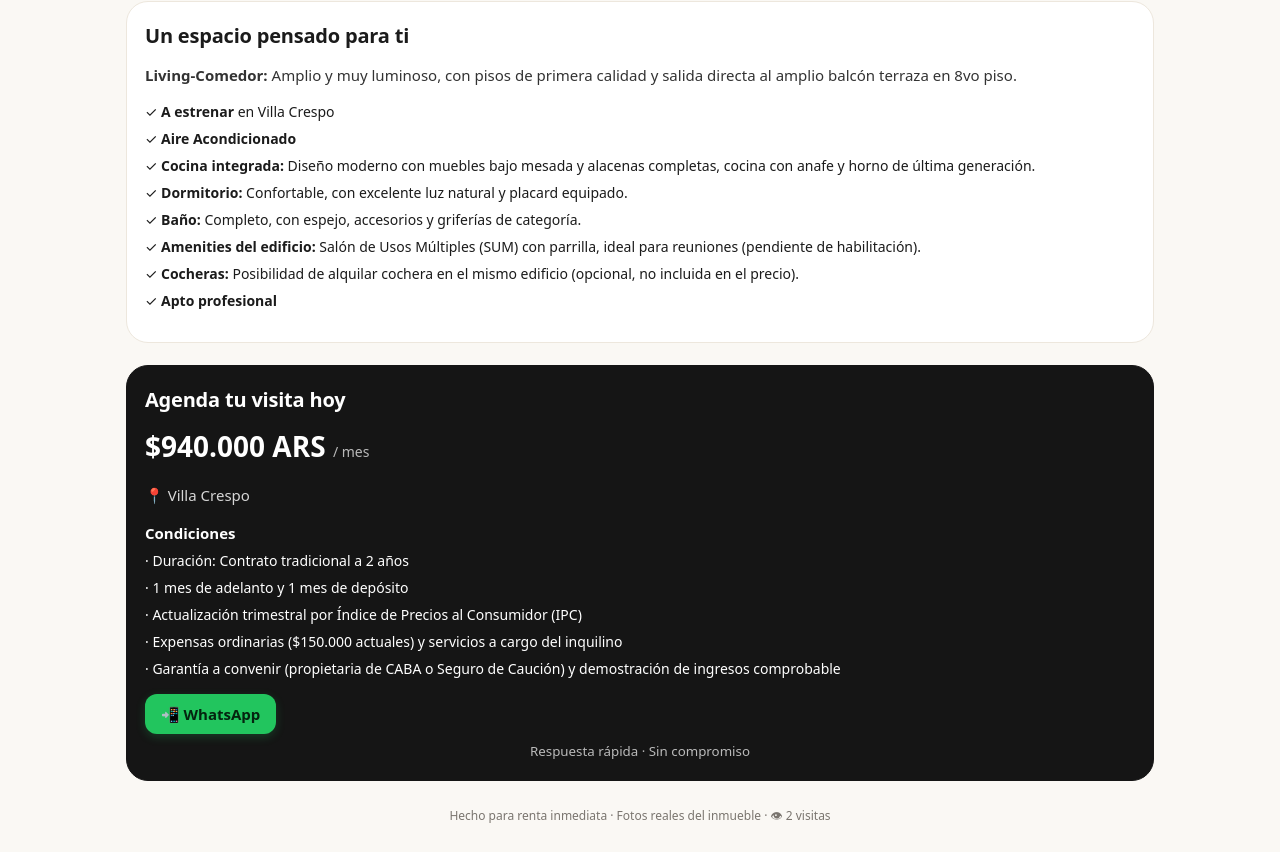
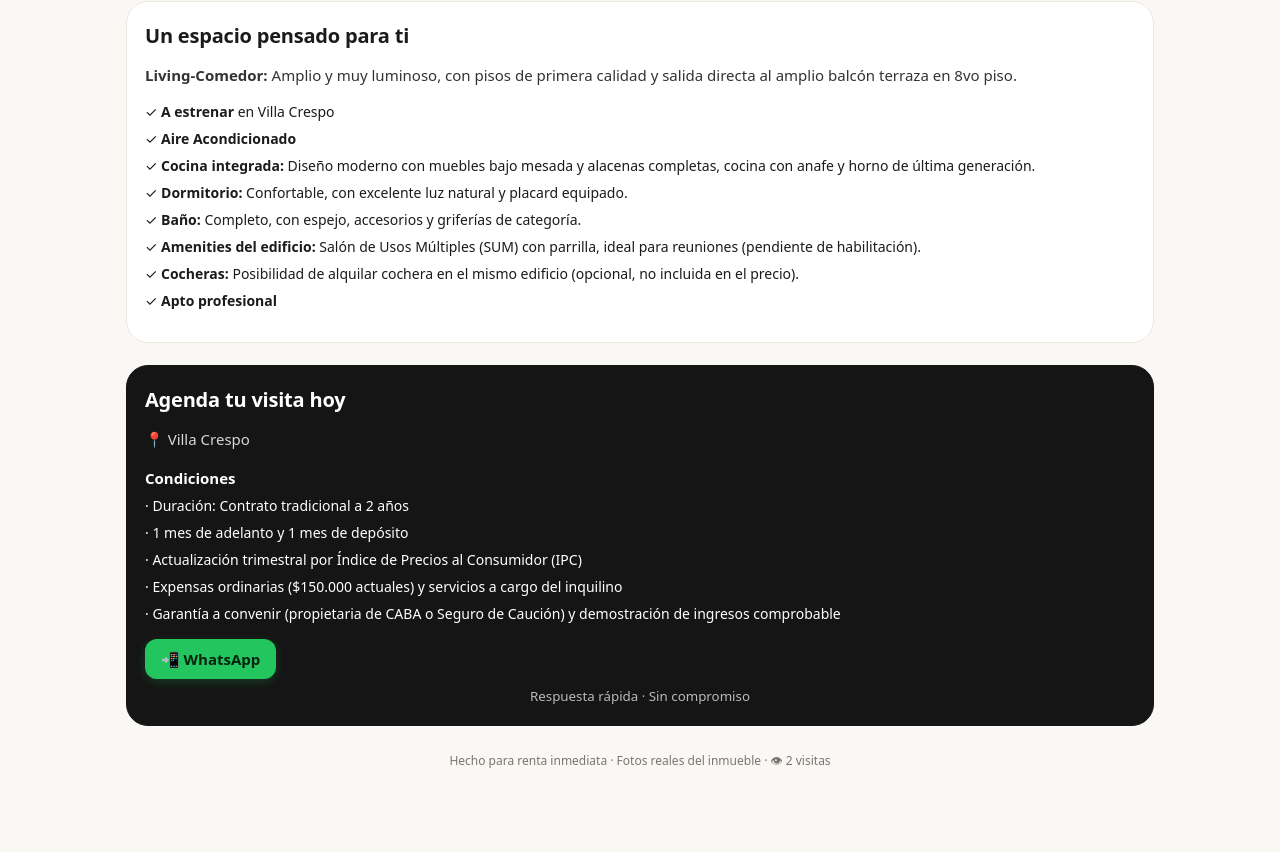
Before and after one commit to razor430/depto-alquiler, a React (Vite) app: page / in a window 1280 px wide. Shown: the part 2238-3090 px from the top of the page. After the commit the page ends 3035 px from the top, so only its background shows below. Built offline with nearby package versions, Linux system fonts and the light colour scheme; no server answers.

Commit message:
Sacar precio del cierre

```diff
--- a/src/App.jsx
+++ b/src/App.jsx
@@ -221,7 +221,6 @@ export default function App() {
       {/* CONTACTO / CIERRE */}
       <section className="section card dark" id="contacto">
         <h2>Agenda tu visita hoy</h2>
-        <p className="price">{SITE.precioMensual} <span>/ mes</span></p>
         <p>📍 {SITE.ubicacionAprox}</p>
         <h3>Condiciones</h3>
         <ul>
```
